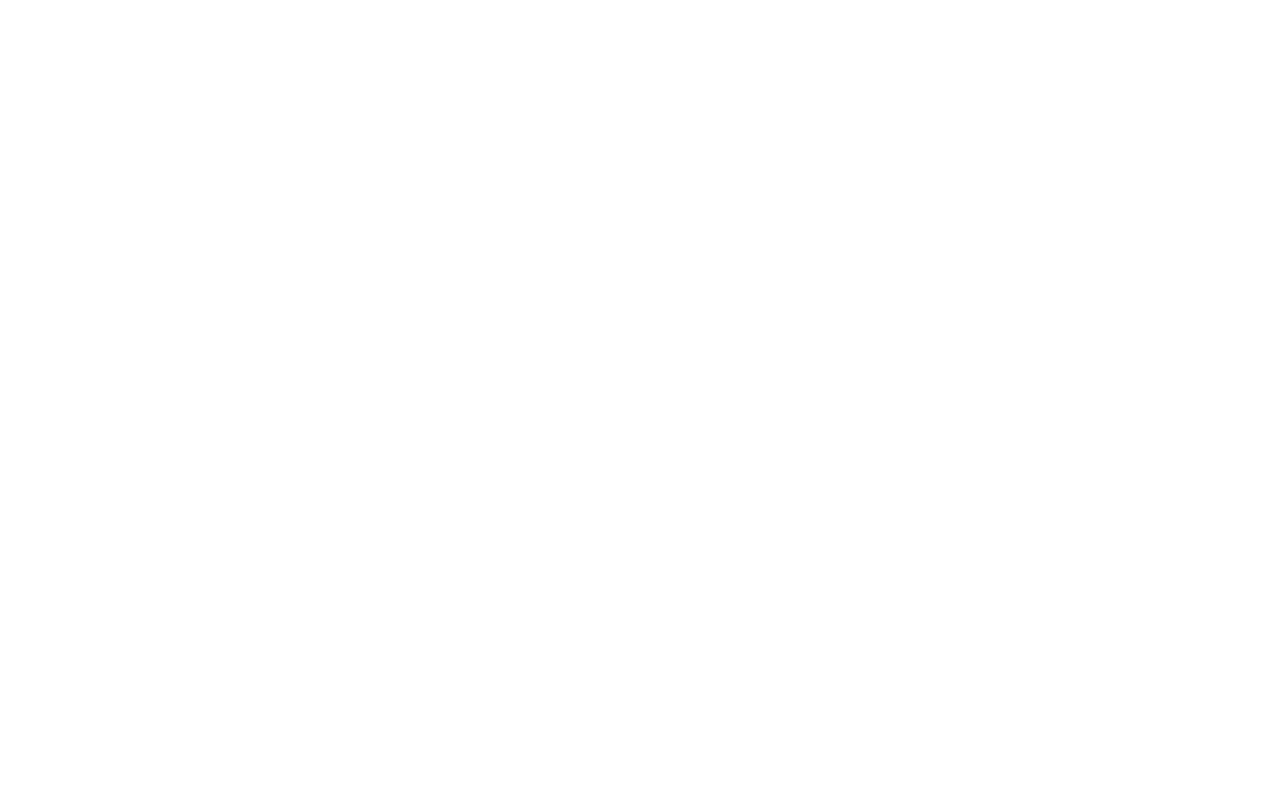
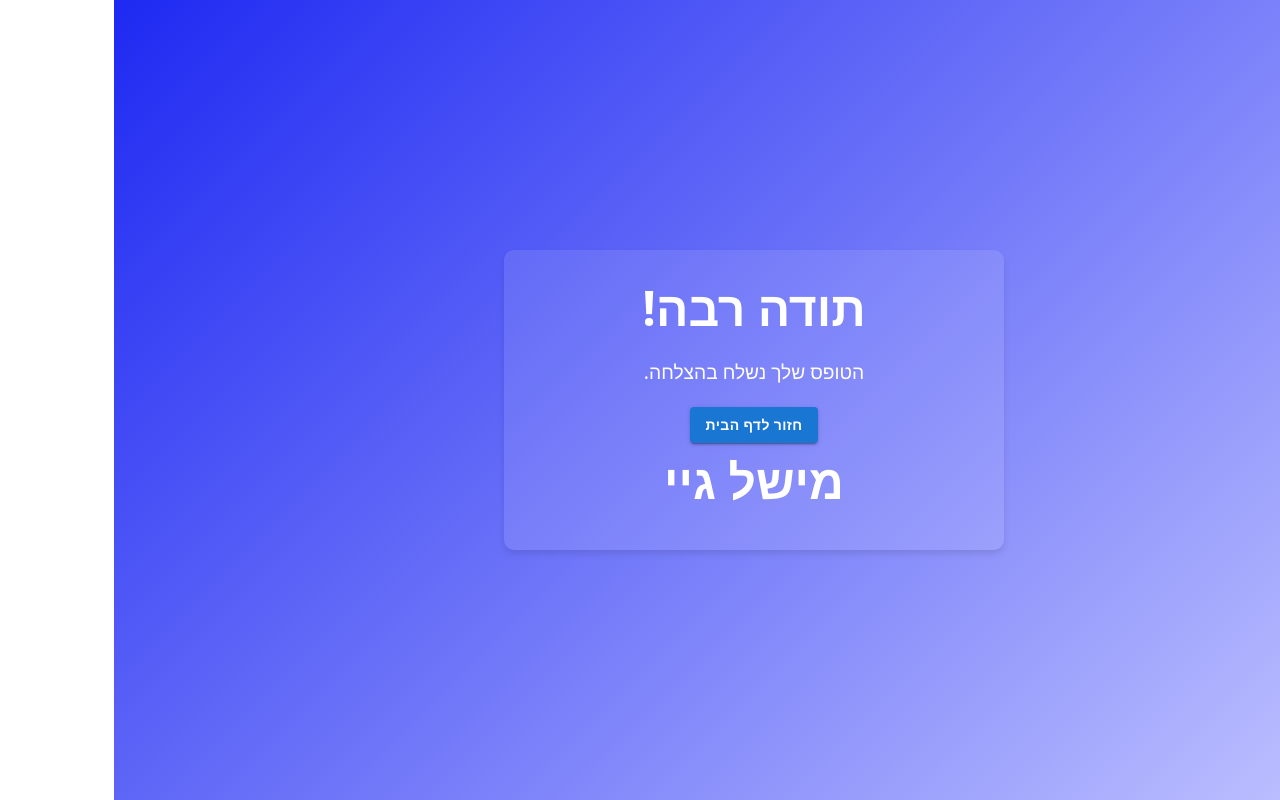
Before and after one commit to MichaelSpiridonov/MachkenOti, a React (Vite) app: page /#/goodbye in a window 1280 px wide. Before the commit this address had no page. Built offline with nearby package versions, Linux system fonts and the light colour scheme.

Commit message:
Add Goodbye page and route to it

```diff
--- a/index.html
+++ b/index.html
@@ -1,5 +1,5 @@
 <!doctype html>
-<html dir="rtl">
+<html lang="he" dir="rtl">
   <head>
     <meta charset="UTF-8" />
     <meta name="viewport" content="width=device-width, initial-scale=1.0" />
--- a/src/RootCmp.jsx
+++ b/src/RootCmp.jsx
@@ -1,6 +1,7 @@
 import { Routes, Route } from 'react-router'
 import { LandingPage } from './pages/LandingPage.jsx'
 import { Form } from './pages/Form.jsx'
+import { Goodbye } from './pages/Goodbye.jsx'
 
 export function RootCmp() {
   return (
@@ -9,6 +10,7 @@ export function RootCmp() {
         <Routes>
           <Route path='/' element={<LandingPage />} />
           <Route path='/form' element={<Form />} />
+          <Route path='/goodbye' element={<Goodbye />} />
         </Routes>
       </main>
     </div>
--- a/src/assets/styles/main.scss
+++ b/src/assets/styles/main.scss
@@ -3,3 +3,4 @@
 @import 'basics/base';
 @import 'cmps/Loader.scss';
 @import 'RootCmp.scss';
+@import 'pages/Goodbye.scss';
--- /dev/null
+++ b/src/assets/styles/pages/Goodbye.scss
@@ -0,0 +1,36 @@
+.thank-you-page {
+  background: linear-gradient(135deg, #1e29f2, #c3c6ff);
+  color: #fff;
+  height: 100vh;
+  display: flex;
+  justify-content: center;
+  align-items: center;
+  text-align: center;
+  h1 {
+    font-size: 3rem;
+    margin-bottom: 10px;
+  }
+
+  p {
+    font-size: 1.2rem;
+    margin-top: 10px;
+  }
+
+  .home-link {
+    text-decoration: none;
+    margin-top: 20px;
+  }
+
+  button {
+    font-weight: bold;
+  }
+}
+
+.thank-you-container {
+  background: rgba(255, 255, 255, 0.1);
+  padding: 20px 40px;
+  border-radius: 10px;
+  box-shadow: 0 4px 6px rgba(0, 0, 0, 0.1);
+  max-width: 500px;
+  width: 100%;
+}
--- a/src/pages/Form.jsx
+++ b/src/pages/Form.jsx
@@ -13,6 +13,7 @@ import {
   MenuItem,
   InputLabel,
 } from '@mui/material'
+import { Link } from 'react-router'
 
 export function Form() {
   const questions = [
@@ -29,6 +30,13 @@ export function Form() {
       text: 'סטטוס משפחתי',
       type: 'select',
       options: ['רווק', 'נשוי', 'גרוש', 'אלמן'],
+      isRequired: true,
+    },
+    {
+      id: 'EmploymentStatus',
+      text: 'סטטוס תעסוקתי',
+      type: 'select',
+      options: ['שכיר', 'עצמאי', 'שכיר בעל שליטה', 'פנסיונר', 'חייל'],
       isRequired: true,
     },
     {
@@ -51,6 +59,12 @@ export function Form() {
       maxLength: 10,
       isRequired: true,
     },
+    {
+      id: 'homeAddress',
+      text: 'כתובת מגורים מלאה',
+      type: 'text',
+      isRequired: true,
+    },
   ]
 
   const [answers, setAnswers] = useState({})
@@ -60,7 +74,7 @@ export function Form() {
   useEffect(() => {
     const timer = setTimeout(() => {
       setLoading(false)
-    }, 1)
+    }, 1500)
     return () => clearTimeout(timer)
   }, [])
 
@@ -88,14 +102,6 @@ export function Form() {
       }
       return newAnswers
     })
-  }
-
-  const booleanToText = (value) => {
-    return value ? 'yes' : 'no' // Converts true to 'כן' and false to 'לא'
-  }
-
-  const handleClear = () => {
-    setAnswers({})
   }
 
   if (loading) return <Loader />
@@ -131,15 +137,12 @@ export function Form() {
           >
             <h3>לווה {index + 1}</h3>
             {questions.map((question) => {
-              // Check for conditional rendering
-              if (
-                question.condition &&
-                !answers[index]?.[question.condition] === true
-              ) {
-                return null
-              }
+              const conditionMet =
+                !question.condition ||
+                answers[index]?.[question.condition] === true
 
-              // Render fields based on type
+              if (!conditionMet) return null
+
               switch (question.type) {
                 case 'text':
                 case 'number':
@@ -164,6 +167,7 @@ export function Form() {
                       fullWidth
                       key={question.id}
                       variant='outlined'
+                      sx={{ mb: 2 }}
                     >
                       <InputLabel id={`${question.id}-label`}>
                         {question.text}
@@ -200,7 +204,9 @@ export function Form() {
                         row
                         value={
                           answers[index]
-                            ? booleanToText(answers[index][question.id])
+                            ? answers[index][question.id]
+                              ? 'yes'
+                              : 'no'
                             : null
                         }
                         onChange={(e) =>
@@ -234,26 +240,28 @@ export function Form() {
 
       {numBorrowers && (
         <Box sx={{ display: 'flex', gap: 2, justifyContent: 'center' }}>
+
+            <Link to='/goodbye'>
               <Button
                 variant='contained'
-            onClick={() => console.log('Submitted answers:', answers)}
                 sx={{
                   mt: 2,
-              mb: 4, // Add margin-bottom for spacing
+                  mb: 4,
                   fontSize: '1.1rem',
-              padding: '12px 24px', // Bigger button for mobile
+                  padding: '12px 24px',
                 }}
               >
                 שלח
               </Button>
+            </Link>
           <Button
             variant='outlined'
-            onClick={handleClear}
+            onClick={() => setAnswers({})}
             sx={{
               mt: 2,
-              mb: 4, // Add margin-bottom for spacing
+              mb: 4,
               fontSize: '1.1rem',
-              padding: '12px 24px', // Bigger button for mobile
+              padding: '12px 24px',
             }}
           >
             נקה
--- /dev/null
+++ b/src/pages/Goodbye.jsx
@@ -0,0 +1,25 @@
+import { Button } from "@mui/material";
+import { Link } from "react-router";
+
+export function Goodbye() {
+  return (
+    <div className='thank-you-page'>
+      <div className='thank-you-container'>
+        <h1>תודה רבה!</h1>
+        <p>הטופס שלך נשלח בהצלחה.</p>
+        <Link
+          to='/'
+          className='home-link'
+        >
+          <Button
+            variant='contained'
+            color='primary'
+          >
+            חזור לדף הבית
+          </Button>
+        </Link>
+        <h1>מישל גיי</h1>
+      </div>
+    </div>
+  )
+}
```
Lines whose indentation alone changed are shown as unchanged.
